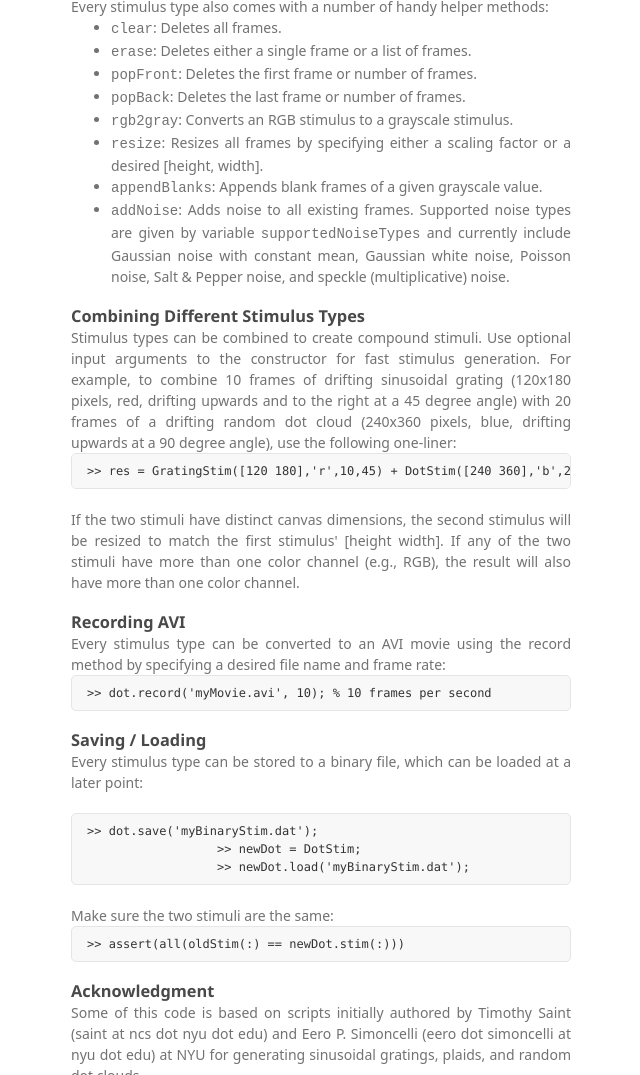
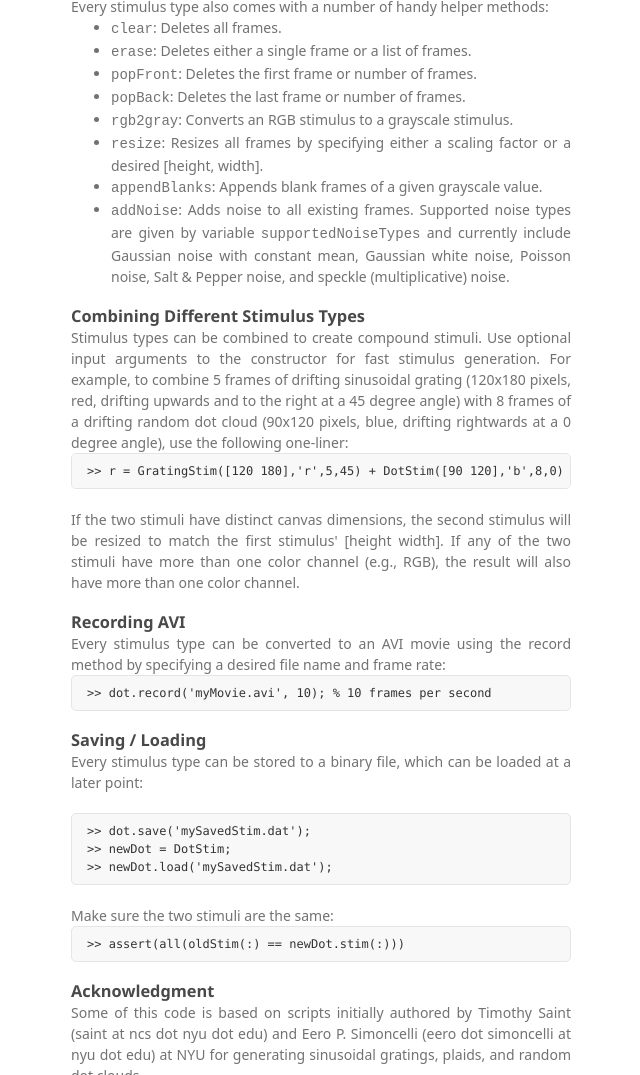
Before and after one commit to UCI-CARL/VisualStimulusToolbox, a plain HTML site: page index.html in a window 1280 px wide. Shown: the part 2619-3694 px from the top of the page, without its empty margins (499-1139 px from the left). Drawn offline with Linux system fonts and the light colour scheme; a web font is replaced by a local one.

Commit message:
fix various typos

```diff
--- a/index.html
+++ b/index.html
@@ -109,7 +109,7 @@
             <li><tt>PlaidStim</tt>: drifting plaid stimulus (composed of two sinusoidal gratings)</li>
             <li><tt>BarStim</tt>: drifting bar stimulus</li>
             <li><tt>PictureStim</tt>: stimulus made from a picture (BMP, CUR, GIF, HDF, ICO, JPEG, PBM, PCX, PGM, PNG, PPM, RAS, TIFF, XWD)</li>
-            <li><tt>VideoStim</tt>: stimulus made from a movie (AVI, MPG, MP4, M4V, MOV, WMV, MJ2, ASF, ASX)</li>
+            <li><tt>MovieStim</tt>: stimulus made from a movie (AVI, MPG, MP4, M4V, MOV, WMV, MJ2, ASF, ASX)</li>
             <li><tt>CompoundStim</tt>: stimulus made from a mixture of stimulus types listed above</li>
           </ul>
 
@@ -225,13 +225,13 @@
                 <p style="margin-bottom: 0">
                   Stimulus types can be combined to create compound stimuli.
                   Use optional input arguments to the constructor for fast stimulus generation.
-                  For example, to combine 10 frames of drifting sinusoidal grating (120x180 pixels, red,
-                  drifting upwards and to the right at a 45 degree angle) with 20 frames of a drifting random
-                  dot cloud (240x360 pixels, blue, drifting upwards at a 90 degree angle),
+                  For example, to combine 5 frames of drifting sinusoidal grating (120x180 pixels, red,
+                  drifting upwards and to the right at a 45 degree angle) with 8 frames of a drifting random
+                  dot cloud (90x120 pixels, blue, drifting rightwards at a 0 degree angle),
                   use the following one-liner:
                 </p>
 
-                <pre>&gt;&gt; res = GratingStim([120 180],'r',10,45) + DotStim([240 360],'b',20,90)</pre>
+                <pre>&gt;&gt; r = GratingStim([120 180],'r',5,45) + DotStim([90 120],'b',8,0)</pre>
 
                 <p>
                   If the two stimuli have distinct canvas dimensions, the second stimulus will be resized to match
@@ -263,9 +263,9 @@
 
                 <p>Every stimulus type can be stored to a binary file, which can be loaded at a later point:</p>
 
-                <pre>&gt;&gt; dot.save('myBinaryStim.dat');
+                <pre>&gt;&gt; dot.save('mySavedStim.dat');
 &gt;&gt; newDot = DotStim;
-                  &gt;&gt; newDot.load('myBinaryStim.dat');</pre>
+&gt;&gt; newDot.load('mySavedStim.dat');</pre>
 
                   <p style="margin-bottom: 0">Make sure the two stimuli are the same:</p>
                   <pre>&gt;&gt; assert(all(oldStim(:) == newDot.stim(:)))</pre>
```
Lines whose indentation alone changed are shown as unchanged.
